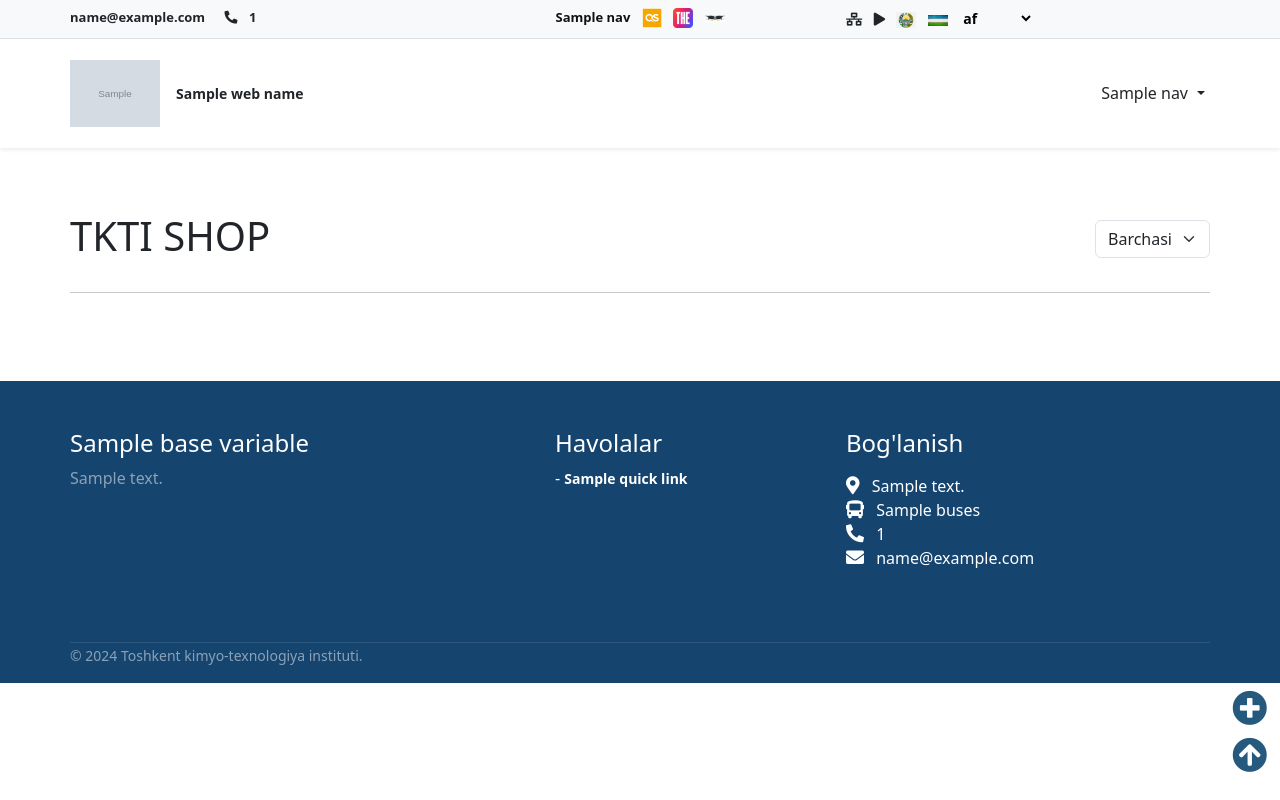
After one commit to Ahmadjon-Ergashev/tkti-uz, a Django app: template templates/pages/shop/list.html in a window 1280 px wide. The commit adds this page. Run offline with Django 4.2, Linux system fonts and the light colour scheme; the template is opened without the code that fills it: most values are stand-ins (such as "Sample title", 1, 10 or a date in 2020); grey boxes marked "Sample" are stand-in pictures; some libraries are stand-ins or nearby versions.

Commit message:
add tkti shop

```diff
--- /dev/null
+++ b/api/shop/__init__.py
@@ -0,0 +1,3 @@
+from api.shop.view import *
+from api.shop.urls import *
+from api.shop.serializer import *
--- a/api/urls.py
+++ b/api/urls.py
@@ -1,3 +1,4 @@
+from django.urls import path, include
 from rest_framework.routers import SimpleRouter
 
 from api.news import views as news
@@ -21,5 +22,6 @@ router.register("posts/departments_list", posts.DepartmentsView)
 router.register("posts/talented_students", posts.TalentedStudentsView)
 
 
-
-urlpatterns = [] + router.urls
+urlpatterns = [
+	path("shop/", include("api.shop.urls"))
+] + router.urls
--- a/main/admin/__init__.py
+++ b/main/admin/__init__.py
@@ -2,3 +2,4 @@ from .news import *
 from .posts import *
 from .widgets import *
 from main.admin.partners import *
+from main.admin.tkti_shop import *
--- a/main/models/__init__.py
+++ b/main/models/__init__.py
@@ -2,3 +2,4 @@ from .news import *
 from .posts import *
 from .widgets import *
 from main.models.partners import *
+from main.models.tkti_shop import *
--- /dev/null
+++ b/static/js/scripts/shop/list.js
@@ -0,0 +1,95 @@
+$(document).ready(function (){
+    let $base_url = window.location.origin;
+
+    // Function to fetch shop list based on category
+    function fetchShopList(categoryId) {
+        let url = $base_url + "/api/shop/list";
+        if (categoryId) {
+            url += "?category=" + categoryId;
+        }
+        $.ajax({
+            type: "GET",
+            url: url,
+            success: function (data) {
+                $("#tkti_shop_cards").empty(); // Clear previous cards
+                data.map((item) => {
+                    let card = `
+                        <div class="col-12 col-sm-12 col-md-6 col-lg-3">
+                            <div class="card">
+                                <img src="${item.image}" class="card-img-top" alt="...">
+                                <div class="card-body">
+                                    <h5 class="card-title text-capitalize">${item.name}</h5>
+                                    <p class="card-text">USZ ${item.price}</p>
+                                    <a href="" class="btn-sm btn btn-primary"
+                                        data-bs-toggle="modal" data-bs-target="#staticBackdrop${item.id}">
+                                        Buyurtma berish
+                                    </a>
+                                </div>
+                            </div>
+                        </div>
+                        <div class="modal fade" id="staticBackdrop${item.id}" data-bs-backdrop="static" data-bs-keyboard="false" tabindex="-1" aria-labelledby="staticBackdropLabel${item.id}" aria-hidden="true">
+                            <div class="modal-lg modal-dialog modal-dialog-centered">
+                                <div class="modal-content">
+                                    <div class="modal-header">
+                                        <h1 class="modal-title fs-5" id="staticBackdropLabel${item.id}">Buyurtma berish</h1>
+                                        <button type="button" class="btn-close" data-bs-dismiss="modal" aria-label="Close"></button>
+                                    </div>
+                                    <div class="modal-body">
+                                        <div class="row">
+                                            <div class="col-12 col-md-5">
+                                                <img src="${item.image}" width="300" alt="">
+                                            </div>
+                                            <div class="col-12 col-md-7">
+                                                <ul class="list-group list-group-flush">
+                                                    <li class="list-group-item text-capitalize">
+                                                        ${item.name}
+                                                    </li>
+                                                    <li class="list-group-item">
+                                                        ${item.contact}
+                                                    </li>
+                                                    <li class="list-group-item">
+                                                        ${item.phone_number}
+                                                    </li>
+                                                    <li class="list-group-item">
+                                                        <a href="${item.telegram}">
+                                                            <i style="color: #3288B0" class="fab fa-telegram fs-2"></i>
+                                                        </a>
+                                                        <a class="ms-2" href="${item.instagram}">
+                                                            <i style="color: #AC2BAC" class="fab fa-instagram-square fs-2"></i>
+                                                        </a>
+                                                    </li>
+                                                </ul>
+                                            </div>
+                                        </div>
+                                    </div>
+                                </div>
+                            </div>
+                        </div>
+                    `;
+                    $("#tkti_shop_cards").append(card);
+                });
+            }
+        });
+    }
+
+    // Initial fetch without category filter
+    fetchShopList(null);
+
+    // Event listener for category selection change
+    $("#shop_category").change(function() {
+        let categoryId = $(this).val();
+        fetchShopList(categoryId);
+    });
+
+    // Fetch categories
+    $.ajax({
+        type: "GET",
+        url: $base_url + "/api/shop/category/list",
+        success: function (data) {
+            data.map((item) => {
+                let option = `<option value="${item.id}">${item.name}</option>`;
+                $("#shop_category").append(option);
+            });
+        }
+    });
+});
--- a/templates/base.html
+++ b/templates/base.html
@@ -365,5 +365,7 @@
     <!-- local scripts -->
     <script src="{% static 'js/main.js' %}"></script>
     <script src="{% static 'js/scripts/carusels.js' %}"></script>
+    <script src="{% static 'js/scripts/shop/list.js' %}"></script>
+
 </body>
 </html>
--- /dev/null
+++ b/templates/pages/shop/list.html
@@ -0,0 +1,26 @@
+{% extends "base.html" %}
+{% block title %}
+    SHOP
+{% endblock %}
+{% block content %}
+
+    <div class="container mt-5">
+        <div class="shop_header d-flex justify-content-between">
+            <h1 class="my-3">TKTI SHOP</h1>
+            <div class="filter">
+                <form method="post">
+                    <label for="shop_category"></label>
+                    <select name="category" class="form-select" id="shop_category">
+                        <option value="" selected>Barchasi</option>
+                    </select>
+                </form>
+            </div>
+        </div>
+        <hr>
+        <br>
+        <div class="row" id="tkti_shop_cards">
+
+        </div>
+    </div>
+
+{% endblock %}
--- a/view/__init__.py
+++ b/view/__init__.py
@@ -0,0 +1 @@
+from view.shop import *
--- /dev/null
+++ b/view/shop/__init__.py
@@ -0,0 +1 @@
+from view.shop.list import *
```
Also changed, not shown: api/shop/serializer.py (added, +20 -0 lines), api/shop/urls.py (added, +9 -0 lines), api/shop/view.py (added, +22 -0 lines), main/admin/tkti_shop.py (added, +27 -0 lines), main/models/tkti_shop.py (added, +36 -0 lines), main/translation.py (+10 -0 lines), view/shop/list.py (added, +9 -0 lines), view/urls.py (+6 -1 lines).
